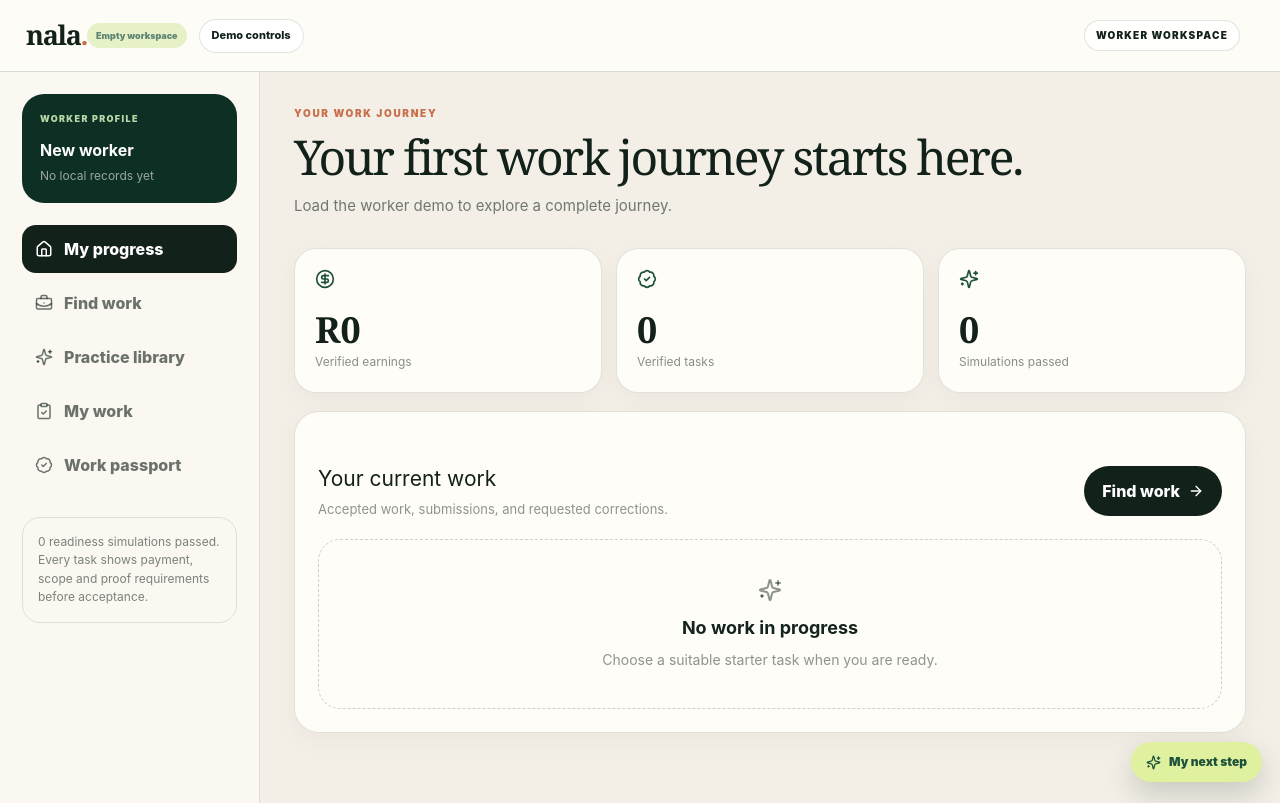
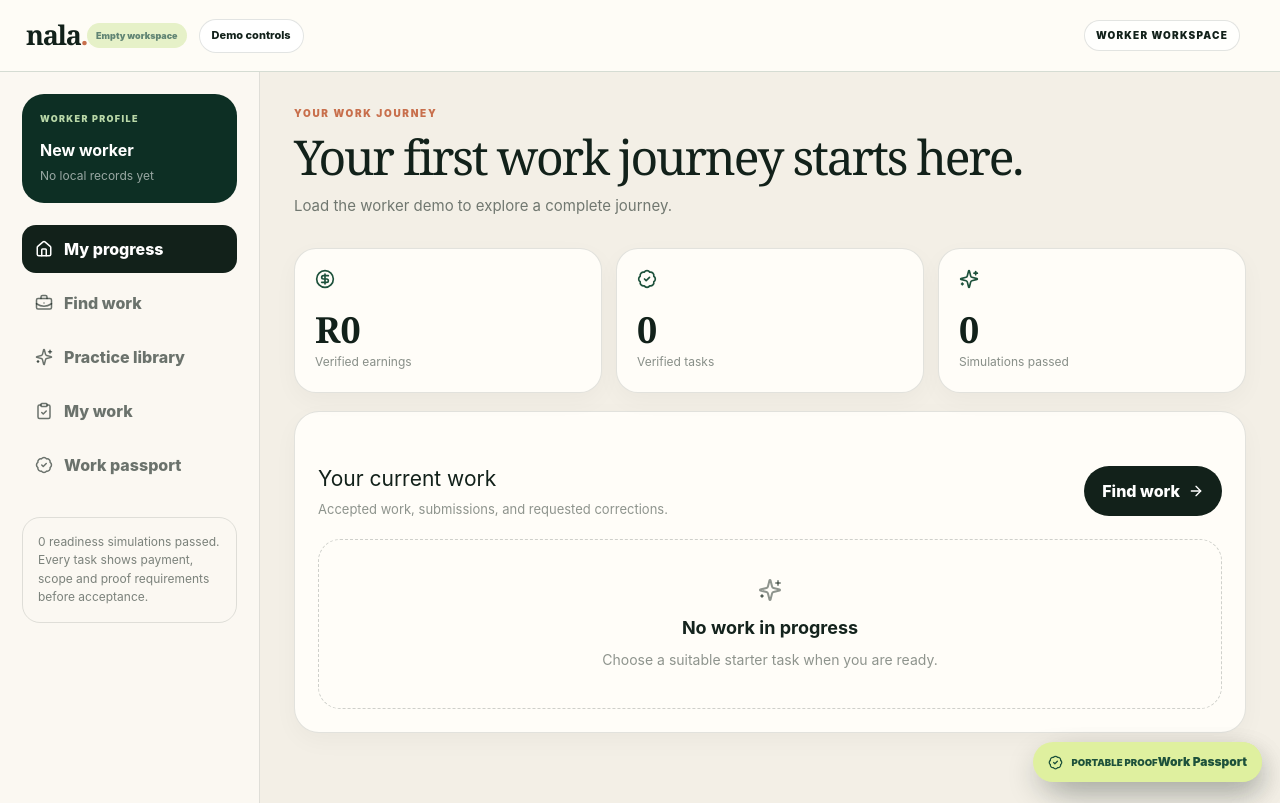
Before and after one commit to Buttercode-systems/Nala, a Next.js app: page /worker in a window 1280 px wide. Built offline with nearby package versions, Linux system fonts and the light colour scheme.

Commit message:
Promote progression into core worker navigation

```diff
--- a/src/app/worker/page.tsx
+++ b/src/app/worker/page.tsx
@@ -1,12 +1,17 @@
 import Link from "next/link";
-import {Sparkles} from "lucide-react";
+import {BadgeCheck,Sparkles} from "lucide-react";
 import {WorkspaceEntry} from "@/components/workspace-entry";
 
 export default function WorkerPage(){
  return <>
   <WorkspaceEntry role="worker" initialView="dashboard"/>
-  <Link href="/worker/growth" className="progression-launcher" aria-label="Open My next step" title="Open My next step">
-   <Sparkles size={15}/>My next step
-  </Link>
+  <nav className="progression-dock" aria-label="Worker progression">
+   <Link href="/worker/growth" className="progression-launcher progression-launcher-primary" aria-label="Open My next step" title="Open My next step">
+    <Sparkles size={15}/><span><small>YOUR JOURNEY</small>My next step</span>
+   </Link>
+   <Link href="/worker/passport-export" className="progression-launcher progression-launcher-secondary" aria-label="Open Work Passport export" title="Open Work Passport export">
+    <BadgeCheck size={15}/><span><small>PORTABLE PROOF</small>Work Passport</span>
+   </Link>
+  </nav>
  </>;
 }
```
